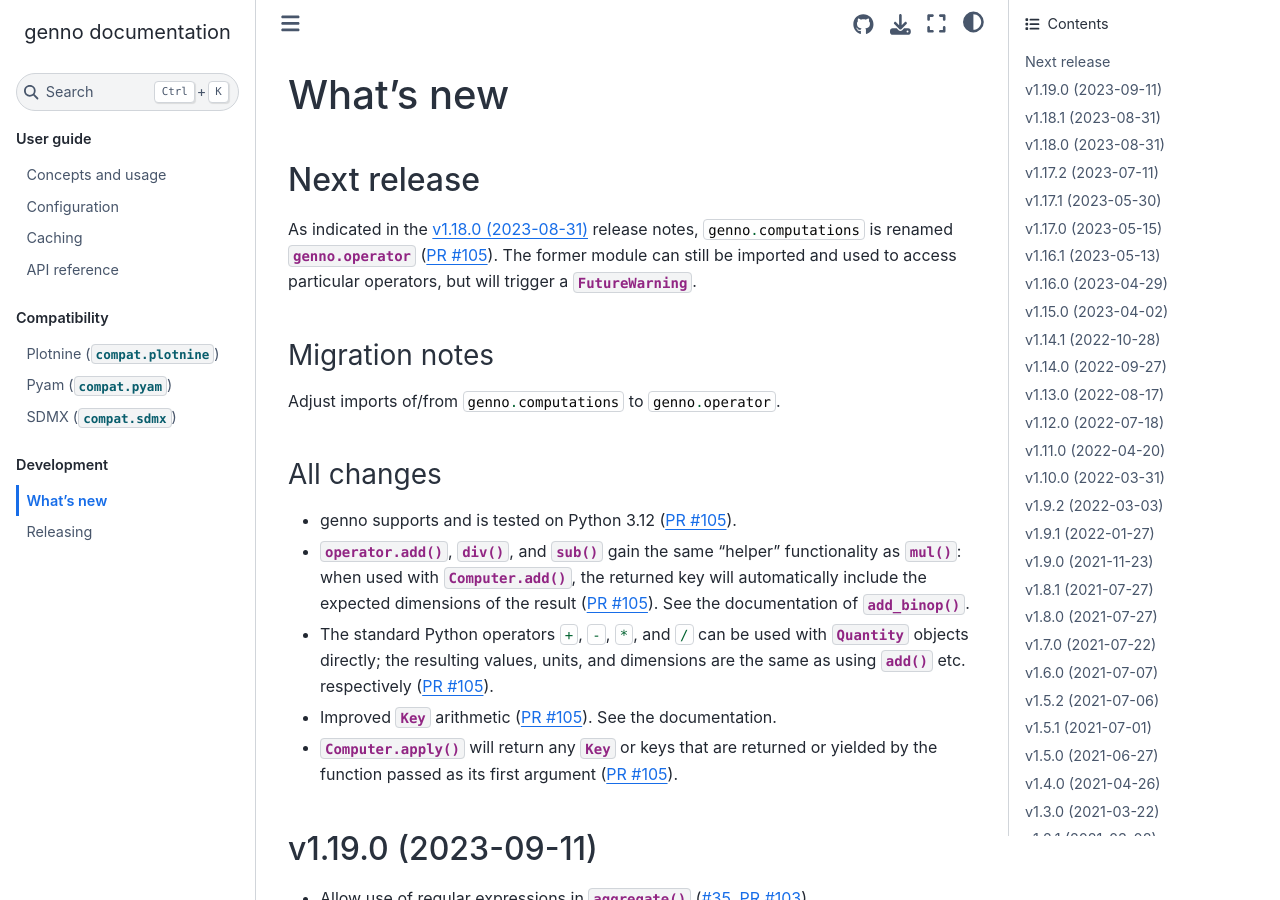
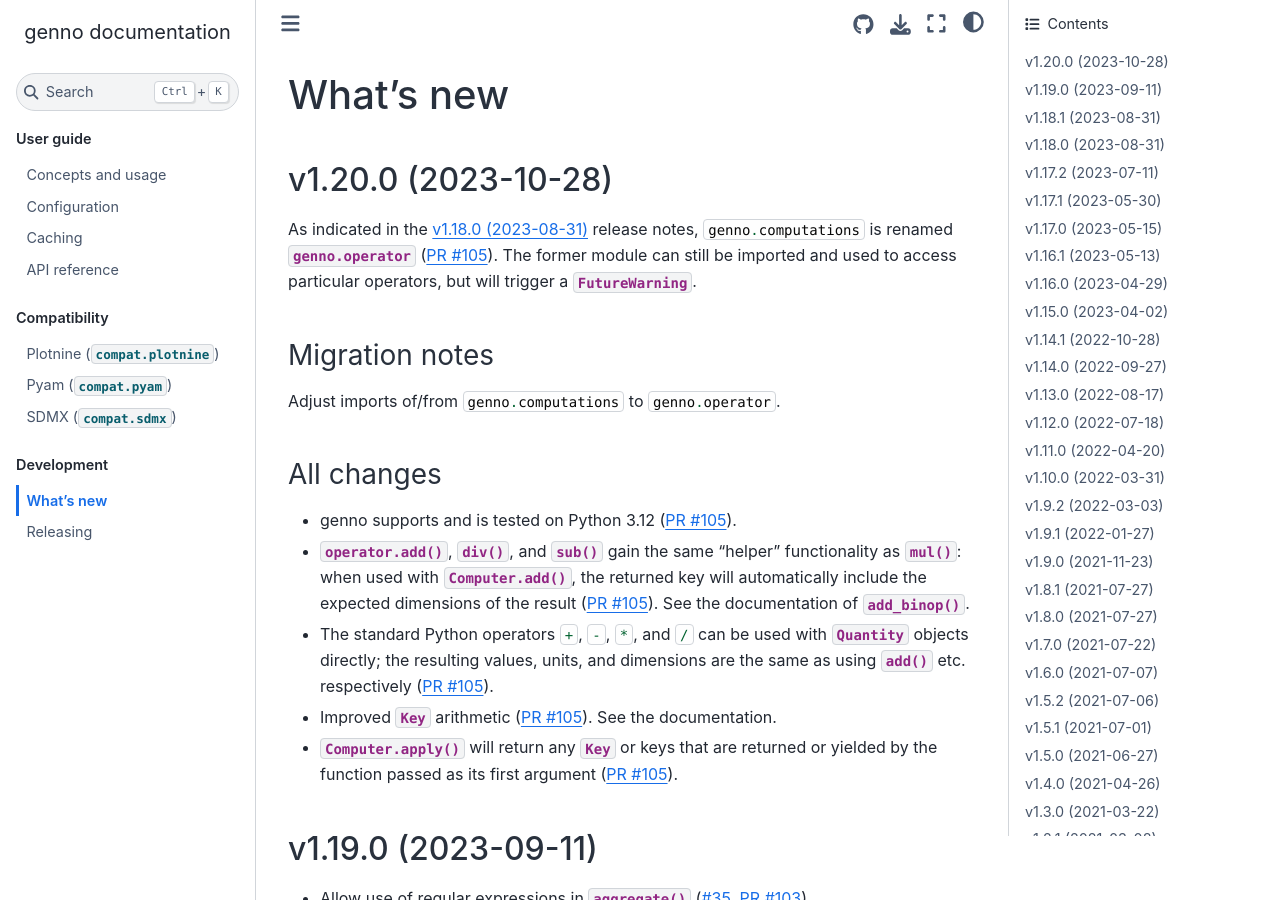
Before and after one commit to khaeru/genno, a Sphinx documentation site: the page built from doc/whatsnew.rst, in a window 1280 px wide and 900 px high. Built offline with Sphinx 7.4.7 and the Sphinx Book theme 1.1.4, drawn with Linux system fonts in a browser that asks for light colours.

Commit message:
Mark v1.20.0 in doc/whatsnew

```diff
--- a/doc/whatsnew.rst
+++ b/doc/whatsnew.rst
@@ -1,8 +1,11 @@
 What's new
 **********
 
-Next release
-============
+.. Next release
+.. ============
+
+v1.20.0 (2023-10-28)
+====================
 
 As indicated in the :ref:`v1.18.0` release notes, :py:`genno.computations` is renamed :mod:`genno.operator` (:pull:`105`).
 The former module can still be imported and used to access particular operators, but will trigger a :class:`.FutureWarning`.
```
